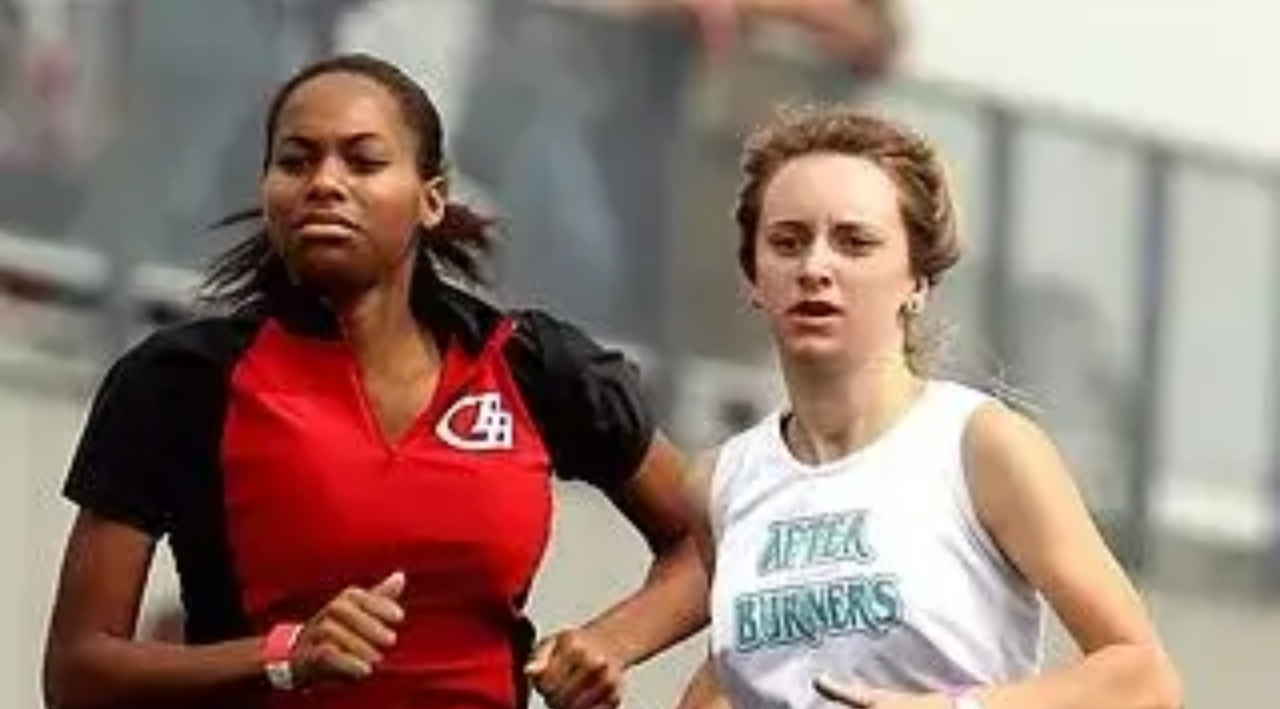
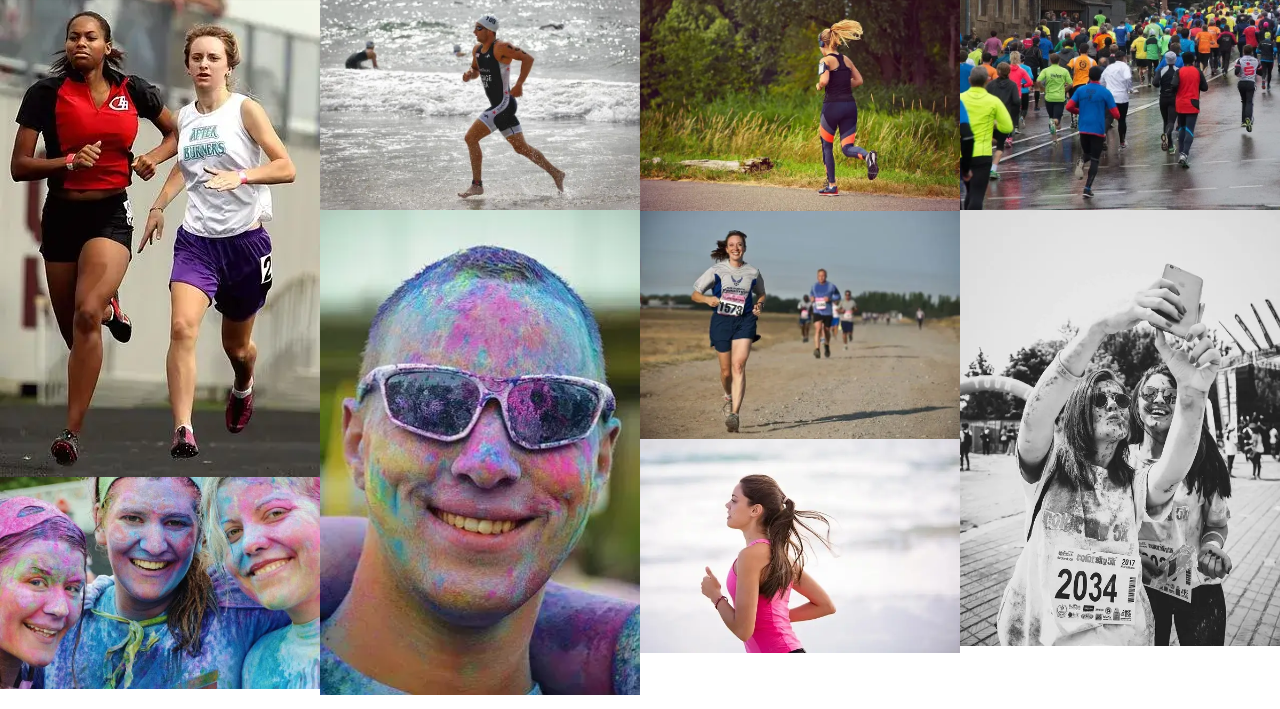
Before and after one commit to queenisabaer/love-running, a plain HTML site: page gallery.html in a window 1280 px wide. Shown: the part 82-791 px from the top of the page. Drawn offline with nearby package versions, Linux system fonts and the light colour scheme.

Commit message:
Increase gallery columns on larger screens

```diff
--- a/assets/css/style.css
+++ b/assets/css/style.css
@@ -214,6 +214,16 @@ img {
     color: #3a3a3a;
 }
 
+/* Media query: larger or landscape phones (576px or larger) */
+@media screen and (min-width: 576px) {
+    #photos {
+        column-count: 2;
+        column-gap: 0;
+
+    }
+}
+
+
 /* Media query: tablets and larger (768px and up)*/
 @media screen and (min-width: 768px) {
     /* Header */
@@ -274,6 +284,11 @@ img {
         text-align: end;
         align-self: flex-end;
     }
+
+    /* Gallery */
+    #photos {
+        column-count: 3;
+    }
 }
 
 /* Media query: Laptops and larger (992px and up)*/
@@ -281,6 +296,11 @@ img {
     /* Header */
     #menu a:hover {
         border-bottom: 1px solid #3a3a3a;
+    }
+
+    /* Gallery */
+    #photos {
+        column-count: 4;
     }
 }
 
```
